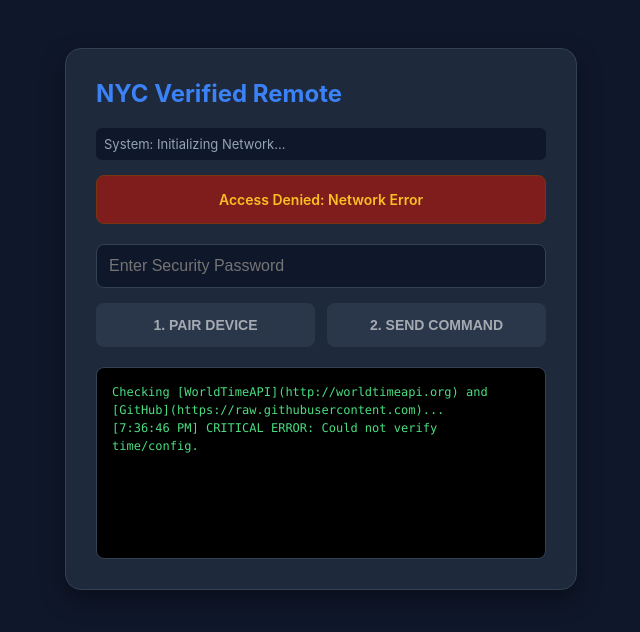
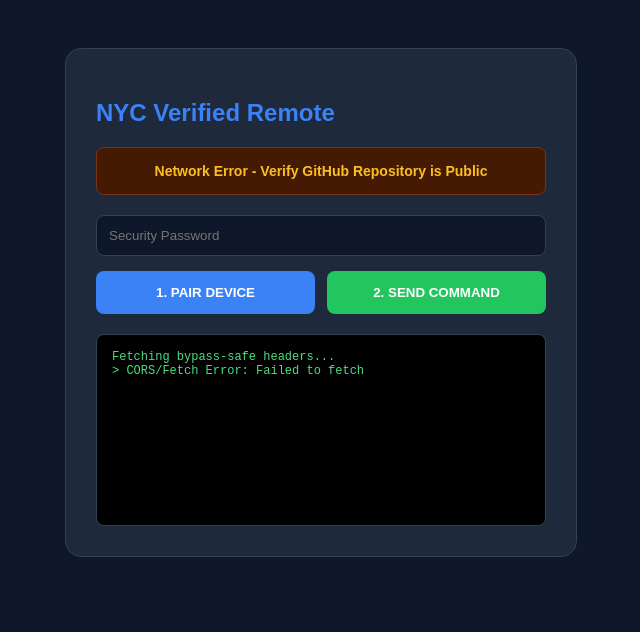
Before and after one commit to knaik/knaik.github.io, a Jekyll site: the page steg/blekey.html, which Jekyll copies as it is, in a window 1280 px wide. Shown: the top 632 px of the page, without its empty margins (319-959 px from the left). Built offline with Jekyll 4.4.1, drawn with Linux system fonts in a browser that asks for light colours; some of the changed lines change nothing that is shown.

Commit message:
Update blekey.html

```diff
--- a/steg/blekey.html
+++ b/steg/blekey.html
@@ -2,38 +2,32 @@
 <html lang="en">
 <head>
     <meta charset="UTF-8">
-    <title>NYC Secure BLE Remote</title>
+    <title>NYC Secure Remote - Fixed</title>
     <style>
-        body { font-family: -apple-system, sans-serif; display: flex; justify-content: center; padding: 40px; background: #0f172a; color: #f8fafc; }
-        .container { background: #1e293b; padding: 30px; border-radius: 16px; width: 450px; box-shadow: 0 10px 25px rgba(0,0,0,0.4); border: 1px solid #334155; }
-        .lock-notice { background: #451a03; color: #fbbf24; padding: 15px; border-radius: 8px; font-size: 14px; margin-bottom: 20px; border: 1px solid #78350f; text-align: center; font-weight: 600; }
-        .status { margin-bottom: 15px; font-size: 13px; color: #94a3b8; padding: 8px; background: #0f172a; border-radius: 6px; }
-        input[type="password"] { width: 100%; box-sizing: border-box; padding: 12px; border-radius: 8px; border: 1px solid #334155; background: #0f172a; color: white; margin-bottom: 15px; font-size: 16px; }
+        body { font-family: sans-serif; display: flex; justify-content: center; padding: 40px; background: #0f172a; color: #f8fafc; }
+        .container { background: #1e293b; padding: 30px; border-radius: 16px; width: 450px; border: 1px solid #334155; }
+        .lock-notice { background: #451a03; color: #fbbf24; padding: 15px; border-radius: 8px; font-size: 14px; margin-bottom: 20px; border: 1px solid #78350f; text-align: center; font-weight: bold; }
+        input[type="password"] { width: 100%; box-sizing: border-box; padding: 12px; border-radius: 8px; border: 1px solid #334155; background: #0f172a; color: white; margin-bottom: 15px; }
         .btn-group { display: flex; gap: 12px; margin-bottom: 20px; }
-        button { flex: 1; padding: 14px; border: none; border-radius: 8px; cursor: pointer; font-weight: bold; font-size: 14px; transition: all 0.2s; }
+        button { flex: 1; padding: 14px; border: none; border-radius: 8px; cursor: pointer; font-weight: bold; }
         #scanBtn { background: #3b82f6; color: white; }
-        #scanBtn:hover { background: #2563eb; }
         #sendBtn { background: #22c55e; color: white; }
-        #sendBtn:hover { background: #16a34a; }
-        button:disabled { background: #334155 !important; color: #64748b; cursor: not-allowed; opacity: 0.6; }
-        #log { background: #000; color: #4ade80; font-family: 'SFMono-Regular', Consolas, monospace; font-size: 12px; padding: 15px; border-radius: 8px; height: 160px; overflow-y: auto; border: 1px solid #334155; line-height: 1.5; }
+        button:disabled { background: #334155; color: #64748b; cursor: not-allowed; }
+        #log { background: #000; color: #4ade80; font-family: monospace; font-size: 12px; padding: 15px; border-radius: 8px; height: 160px; overflow-y: auto; border: 1px solid #334155; }
     </style>
 </head>
 <body>
 
 <div class="container">
-    <h2 style="margin-top:0; color:#3b82f6;">NYC Verified Remote</h2>
-    <div class="status" id="statusText">System: Initializing Network...</div>
-    <div class="lock-notice" id="lockNotice">Verifying NYC Network Time...</div>
-
-    <input type="password" id="passInput" placeholder="Enter Security Password" disabled>
+    <h2 style="color:#3b82f6;">NYC Verified Remote</h2>
+    <div class="lock-notice" id="lockNotice">Initializing Security...</div>
+    <input type="password" id="passInput" placeholder="Security Password" disabled>
 
     <div class="btn-group">
         <button id="scanBtn" disabled>1. PAIR DEVICE</button>
         <button id="sendBtn" disabled>2. SEND COMMAND</button>
     </div>
-
-    <div id="log">Checking [WorldTimeAPI](http://worldtimeapi.org) and [GitHub](https://raw.githubusercontent.com)...<br></div>
+    <div id="log">Fetching bypass-safe headers...<br></div>
 </div>
 
 <script>
@@ -41,56 +35,48 @@
     let config = { unlock_date: null, password_hash: null };
     let nycNetworkTime = null;
 
-    // Hardcoded URLs
-    const CONFIG_URL = "https://raw.githubusercontent.com";
-    const NYC_TIME_API = "https://worldtimeapi.org";
+    // Use GitHub API instead of Raw URL for better CORS support
+    const GITHUB_API_URL = "https://api.github.com";
+    const TIME_API = "https://worldtimeapi.org";
 
-    const scanBtn = document.getElementById('scanBtn'), sendBtn = document.getElementById('sendBtn');
-    const passInput = document.getElementById('passInput'), logDiv = document.getElementById('log');
-    const statusText = document.getElementById('statusText'), lockNotice = document.getElementById('lockNotice');
-
-    function log(msg) {
-        const now = new Date();
-        logDiv.innerHTML += `[${now.toLocaleTimeString()}] ${msg}<br>`;
-        logDiv.scrollTop = logDiv.scrollHeight;
-    }
+    const log = (msg) => {
+        document.getElementById('log').innerHTML += `> ${msg}<br>`;
+        document.getElementById('log').scrollTop = document.getElementById('log').scrollHeight;
+    };
 
     async function init() {
         try {
-            // 1. Get Security Config from GitHub
-            const configRes = await fetch(CONFIG_URL);
-            config = await configRes.json();
-            log("GitHub security config loaded.");
+            // 1. Fetch Config via GitHub API (Base64 decoded)
+            const res = await fetch(GITHUB_API_URL);
+            const data = await res.json();
+            const decoded = atob(data.content); // GitHub API returns base64
+            config = JSON.parse(decoded);
+            log("Security configuration loaded via GitHub API.");
 
-            // 2. Get True NYC Time
-            const timeRes = await fetch(NYC_TIME_API);
+            // 2. Fetch Time with fallback
+            const timeRes = await fetch(TIME_API);
             const timeData = await timeRes.json();
             nycNetworkTime = new Date(timeData.datetime);
+            log(`NYC Time Verified: ${nycNetworkTime.toLocaleTimeString()}`);
 
-            log(`NYC Network Time: ${nycNetworkTime.toLocaleString('en-US', {timeZone: 'America/New_York'})}`);
-
-            // Enable inputs
-            checkLockStatus();
-            scanBtn.disabled = false;
-            passInput.disabled = false;
-            statusText.innerText = "System: Security Verified";
+            document.getElementById('scanBtn').disabled = false;
+            document.getElementById('passInput').disabled = false;
+            updateLockUI();
 
         } catch (e) {
-            log("CRITICAL ERROR: Could not verify time/config.");
-            lockNotice.innerText = "Access Denied: Network Error";
-            lockNotice.style.background = "#7f1d1d";
+            log(`CORS/Fetch Error: ${e.message}`);
+            document.getElementById('lockNotice').innerText = "Network Error - Verify GitHub Repository is Public";
         }
     }
 
-    function checkLockStatus() {
+    function updateLockUI() {
         const unlockAt = new Date(config.unlock_date);
+        const notice = document.getElementById('lockNotice');
         if (nycNetworkTime >= unlockAt) {
-            lockNotice.innerText = "🔓 UNLOCKED (NYC Time Verified)";
-            lockNotice.style.background = "#064e3b"; lockNotice.style.color = "#4ade80";
-            return true;
+            notice.innerText = "🔓 UNLOCKED";
+            notice.style.background = "#064e3b"; notice.style.color = "#4ade80";
         } else {
-            lockNotice.innerText = "🔒 Locked until: " + unlockAt.toLocaleString('en-US', {timeZone: 'America/New_York'});
-            return false;
+            notice.innerText = "🔒 Locked until: " + unlockAt.toLocaleString('en-US', {timeZone: 'America/New_York'});
         }
     }
 
@@ -100,47 +86,26 @@
         return Array.from(new Uint8Array(hash)).map(b => b.toString(16).padStart(2, '0')).join('');
     }
 
-    scanBtn.addEventListener('click', async () => {
+    document.getElementById('scanBtn').addEventListener('click', async () => {
         try {
-            log("Scanning for Bluetooth devices...");
-            bleDevice = await navigator.bluetooth.requestDevice({
-                acceptAllDevices: true,
-                optionalServices: [0x8ac0]
-            });
-
-            statusText.innerText = "Device: Connecting...";
+            bleDevice = await navigator.bluetooth.requestDevice({ acceptAllDevices: true, optionalServices: [0x8ac0] });
             bleServer = await bleDevice.gatt.connect();
-            statusText.innerText = "Device: Connected to " + (bleDevice.name || "BLE Unit");
-            sendBtn.disabled = false;
-            log("BLE Connection Established.");
-        } catch (e) { log(`Bluetooth Error: ${e.message}`); }
+            document.getElementById('sendBtn').disabled = false;
+            log("Connected to BLE Unit.");
+        } catch (e) { log(e.message); }
     });
 
-    sendBtn.addEventListener('click', async () => {
-        // Password Check
-        const userHash = await hashString(passInput.value);
-        if (userHash !== config.password_hash) {
-            log("!! ERROR: Invalid Security Key !!");
-            return;
-        }
-
-        // Time Check
-        if (!checkLockStatus()) {
-            log("!! ERROR: Locked until scheduled NYC time !!");
-            return;
-        }
-
-        if (!bleServer?.connected) { log("Error: Device disconnected"); return; }
+    document.getElementById('sendBtn').addEventListener('click', async () => {
+        const userHash = await hashString(document.getElementById('passInput').value);
+        if (userHash !== config.password_hash) { log("!! WRONG PASSWORD !!"); return; }
+        if (nycNetworkTime < new Date(config.unlock_date)) { log("!! STILL LOCKED !!"); return; }
 
         try {
-            log("Credentials accepted. Locating GATT channel...");
             const service = await bleServer.getPrimaryService(0x8ac0);
             const char = await service.getCharacteristic(0x8ac1);
-
-            log("Writing Command: AA 01 01 00");
             await char.writeValue(new Uint8Array([0xAA, 0x01, 0x01, 0x00]));
-            log("SUCCESS: Signal Transmitted.");
-        } catch (e) { log(`Write Error: ${e.message}`); }
+            log("SUCCESS: Command Transmitted.");
+        } catch (e) { log(e.message); }
     });
 
     init();
```
